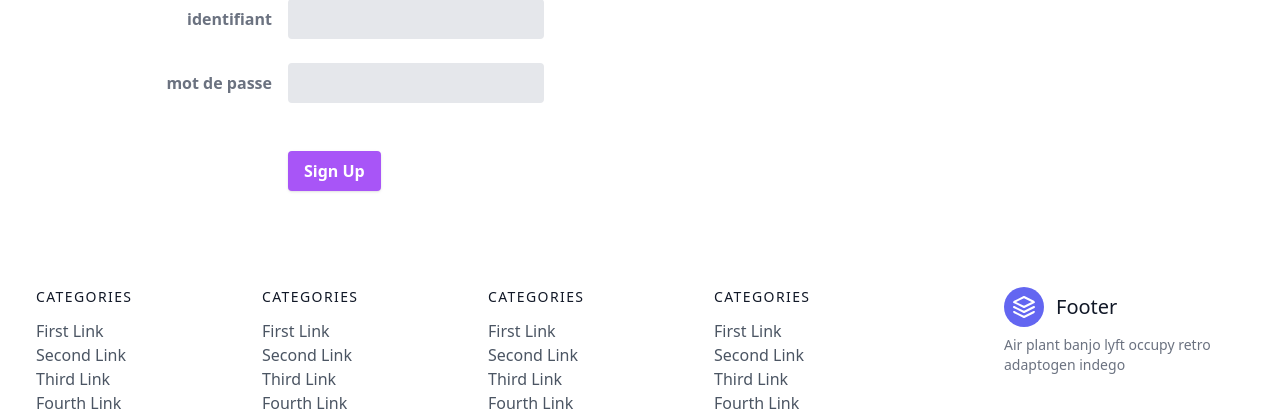
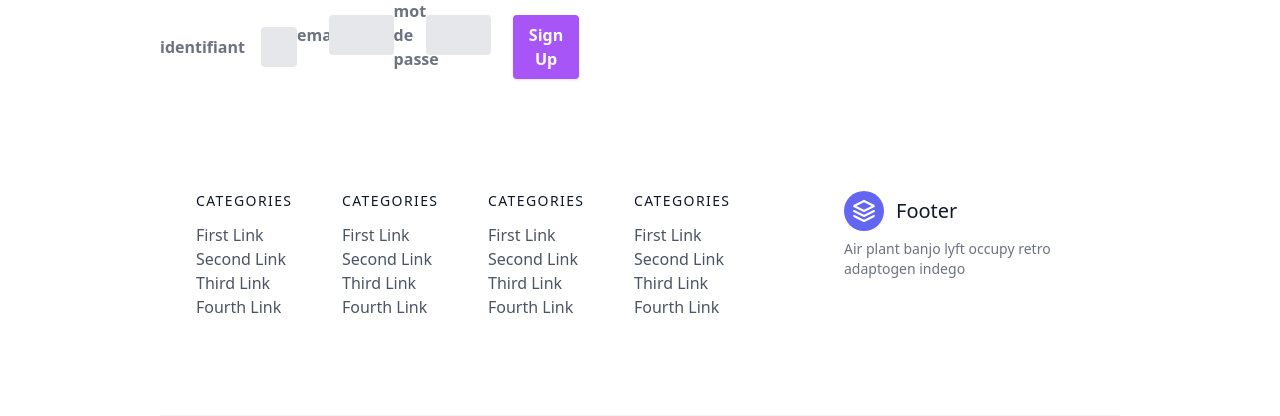
Before and after one commit to mdervaux/tp_library, a PHP site: page /inscription/inscription in a window 1280 px wide. Shown: the part 743-1159 px from the top of the page. Run offline with PHP 8.4, Linux system fonts and the light colour scheme; some libraries are stand-ins or nearby versions.

Commit message:
feature: script inscription

```diff
--- a/Views/Inscription/inscription.php
+++ b/Views/Inscription/inscription.php
@@ -1,12 +1,21 @@
-<form class="w-full max-w-sm"  action="scriptInscription.php"method="POST">
-  <div class="md:flex md:items-center mb-6">
+<form class="w-full max-w-sm"  action="Controllers/ScriptInscription.php"method="POST">
+  <div class="md:flex md:items-center">
     <div class="md:w-1/3">
       <label class="block text-gray-500 font-bold md:text-right mb-1 md:mb-0 pr-4" for="inline-full-name">
         identifiant
       </label>
     </div>
     <div class="md:w-2/3">
-      <input class="bg-gray-200 appearance-none border-2 border-gray-200 rounded w-full py-2 px-4 text-gray-700 leading-tight focus:outline-none focus:bg-white focus:border-purple-500" id="inline-full-name" type="text" name="identifiant">
+      <input class="bg-gray-200 appearance-none border-2 border-gray-200 rounded w-full py-2 px-4 text-gray-700 leading-tight focus:outline-none focus:bg-white focus:border-purple-500" id="inline-full-name" type="text" name="npm_utilisateur">
+    </div>
+    <div class="md:flex md:items-center mb-6">
+    <div class="md:w-1/3">
+      <label class="block text-gray-500 font-bold md:text-right mb-1 md:mb-0 pr-4" for="inline-full-name">
+        email
+      </label>
+    </div>
+    <div class="md:w-2/3">
+      <input class="bg-gray-200 appearance-none border-2 border-gray-200 rounded w-full py-2 px-4 text-gray-700 leading-tight focus:outline-none focus:bg-white focus:border-purple-500" id="inline-full-name" type="text" name="email">
     </div>
   </div>
   <div class="md:flex md:items-center mb-6">
@@ -16,7 +25,7 @@
       </label>
     </div>
     <div class="md:w-2/3">
-      <input class="bg-gray-200 appearance-none border-2 border-gray-200 rounded w-full py-2 px-4 text-gray-700 leading-tight focus:outline-none focus:bg-white focus:border-purple-500" id="inline-password" type="password" name="password">
+      <input class="bg-gray-200 appearance-none border-2 border-gray-200 rounded w-full py-2 px-4 text-gray-700 leading-tight focus:outline-none focus:bg-white focus:border-purple-500" id="inline-password" type="password" name="mot_de_passe">
     </div>
   </div>
   <div class="md:flex md:items-center mb-6">
```
